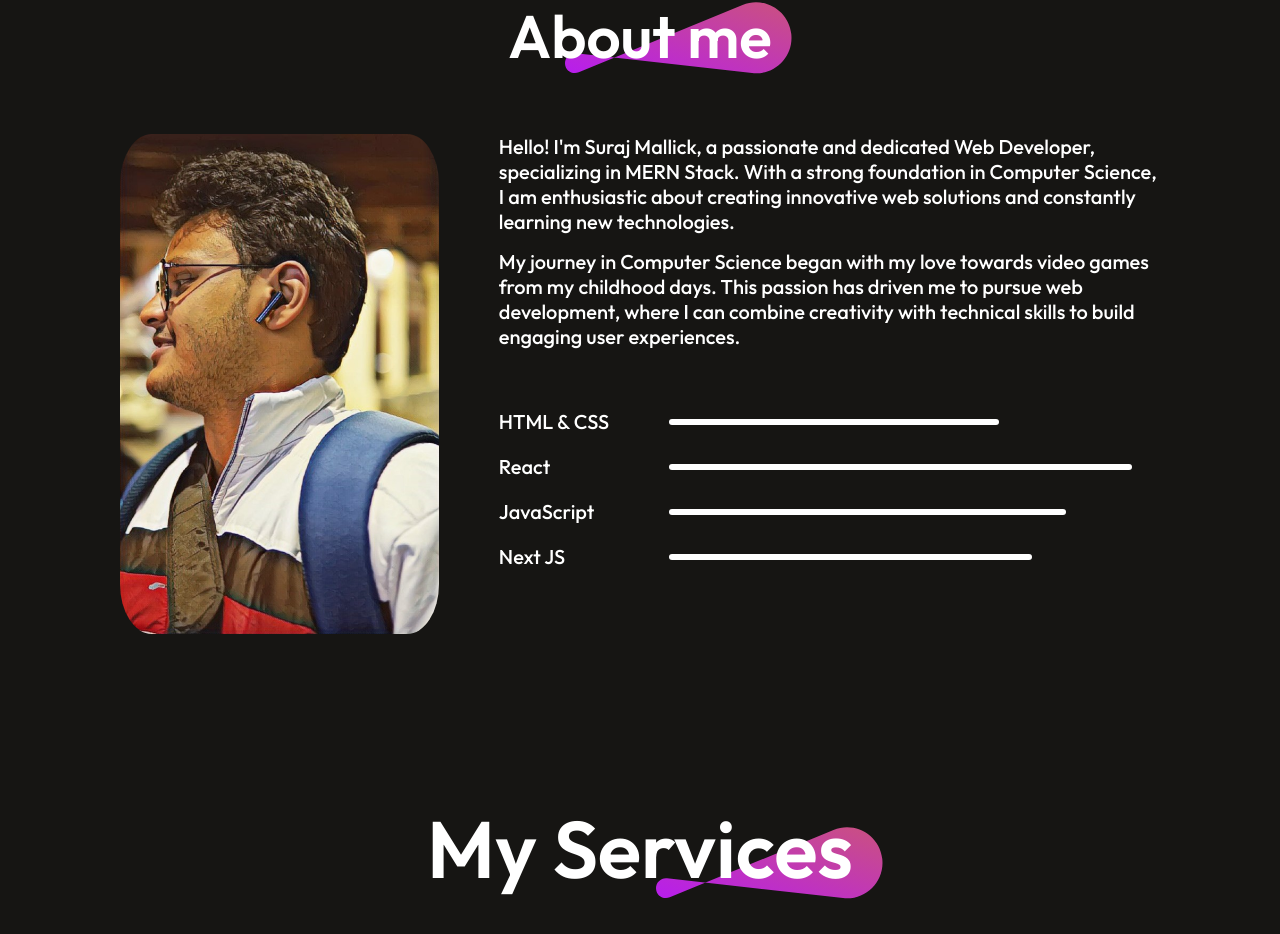
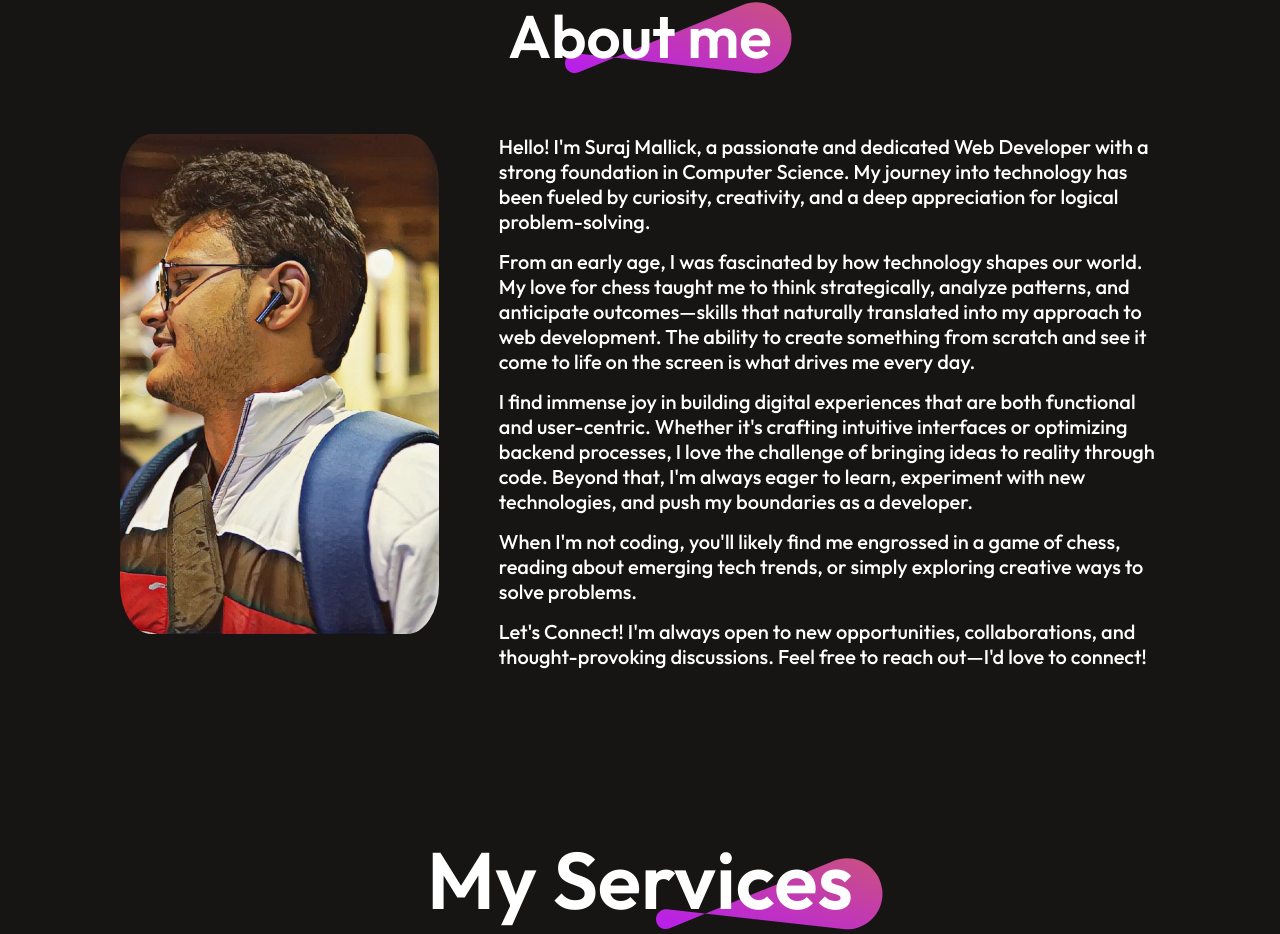
Before and after one commit to yonlysuraj/dev.Suraj, a React (Vite) app: page / in a window 1280 px wide. Shown: the part 798-1732 px from the top of the page. Built offline with nearby package versions, Linux system fonts and the light colour scheme; a web font is replaced by a local one.

Commit message:
updated the about section

```diff
--- a/src/components/About/About.jsx
+++ b/src/components/About/About.jsx
@@ -16,14 +16,11 @@ const About = () => {
             </div>
             <div className="about-right">
                 <div className="about-para">
-                    <p>Hello! I'm Suraj Mallick, a passionate and dedicated Web Developer, specializing in MERN Stack. With a strong foundation in Computer Science, I am enthusiastic about creating innovative web solutions and constantly learning new technologies.</p>
-                    <p>My journey in Computer Science began with my love towards video games from my childhood days. This passion has driven me to pursue web development, where I can combine creativity with technical skills to build engaging user experiences.</p>
-                </div>
-                <div className="about-skills">
-                    <div className="about-skill"><p>HTML & CSS</p><hr style={{width:"50%"}}/></div>
-                    <div className="about-skill"><p>React</p><hr style={{width:"70%"}}/></div>
-                    <div className="about-skill"><p>JavaScript</p><hr style={{width:"60%"}}/></div>
-                    <div className="about-skill"><p>Next JS</p><hr style={{width:"55%"}}/></div>
+                    <p>Hello! I'm Suraj Mallick, a passionate and dedicated Web Developer with a strong foundation in Computer Science. My journey into technology has been fueled by curiosity, creativity, and a deep appreciation for logical problem-solving.</p>
+                    <p>From an early age, I was fascinated by how technology shapes our world. My love for chess taught me to think strategically, analyze patterns, and anticipate outcomes—skills that naturally translated into my approach to web development. The ability to create something from scratch and see it come to life on the screen is what drives me every day.</p>
+                    <p>I find immense joy in building digital experiences that are both functional and user-centric. Whether it's crafting intuitive interfaces or optimizing backend processes, I love the challenge of bringing ideas to reality through code. Beyond that, I'm always eager to learn, experiment with new technologies, and push my boundaries as a developer.</p>
+                    <p>When I'm not coding, you'll likely find me engrossed in a game of chess, reading about emerging tech trends, or simply exploring creative ways to solve problems.</p>
+                    <p>Let's Connect! I'm always open to new opportunities, collaborations, and thought-provoking discussions. Feel free to reach out—I'd love to connect!</p>
                 </div>
             </div>
         </div>
```
